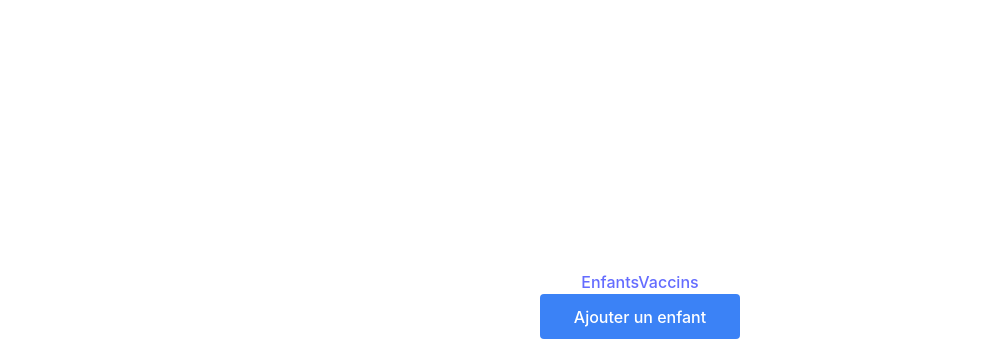
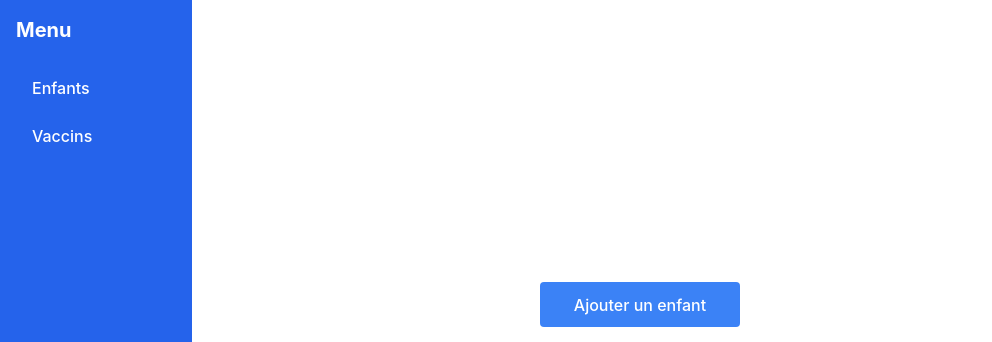
Before and after one commit to lalakely/Vaccins, a React (Vite) app in the folder frontend/: page / in a window 1280 px wide. Shown: the top 342 px of the page, without its empty margins (0-992 px from the left). Built offline with nearby package versions, Linux system fonts and the light colour scheme; no server answers.

Commit message:
Better view for this part

```diff
--- a/frontend/src/components/main/NavBar.tsx
+++ b/frontend/src/components/main/NavBar.tsx
@@ -1,10 +1,23 @@
 import { Link } from "react-router-dom";
 
-function NavBar(){
-    return <>
-        <Link to="/">Enfants</Link>
-        <Link to="/Vaccins">Vaccins</Link>
-    </>
+function NavBar() {
+    return (
+        <div className="fixed top-0 left-0 h-full bg-blue-600 w-48 flex flex-col items-start p-4 text-white">
+            <h2 className="text-xl font-bold mb-6">Menu</h2>
+            <Link
+                to="/"
+                className="py-2 px-4 mb-2 w-full text-left hover:text-white hover:bg-blue-700 rounded text-white"
+            >
+                Enfants
+            </Link>
+            <Link
+                to="/Vaccins"
+                className="py-2 px-4 w-full text-left hover:bg-blue-700 hover:text-white rounded text-white"
+            >
+                Vaccins
+            </Link>
+        </div>
+    );
 }
 
 export default NavBar;
```
